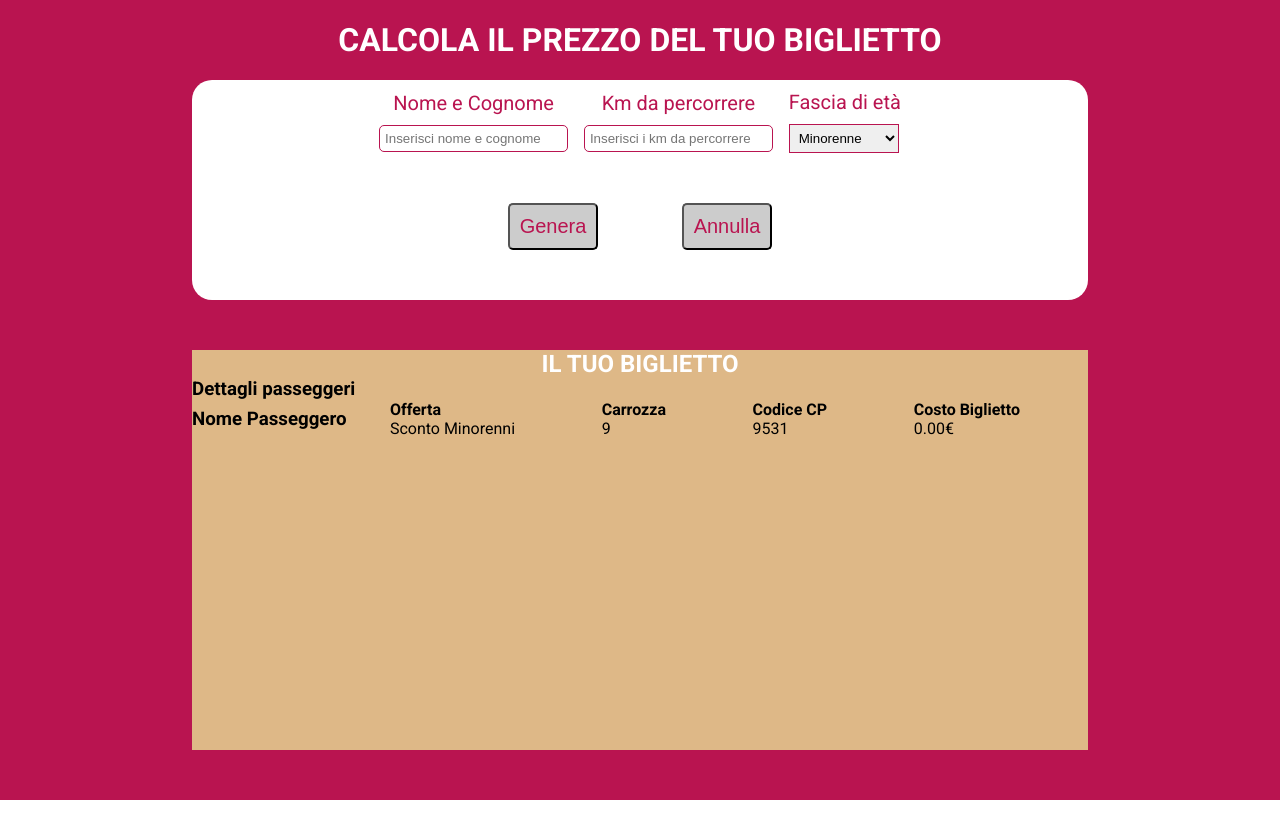
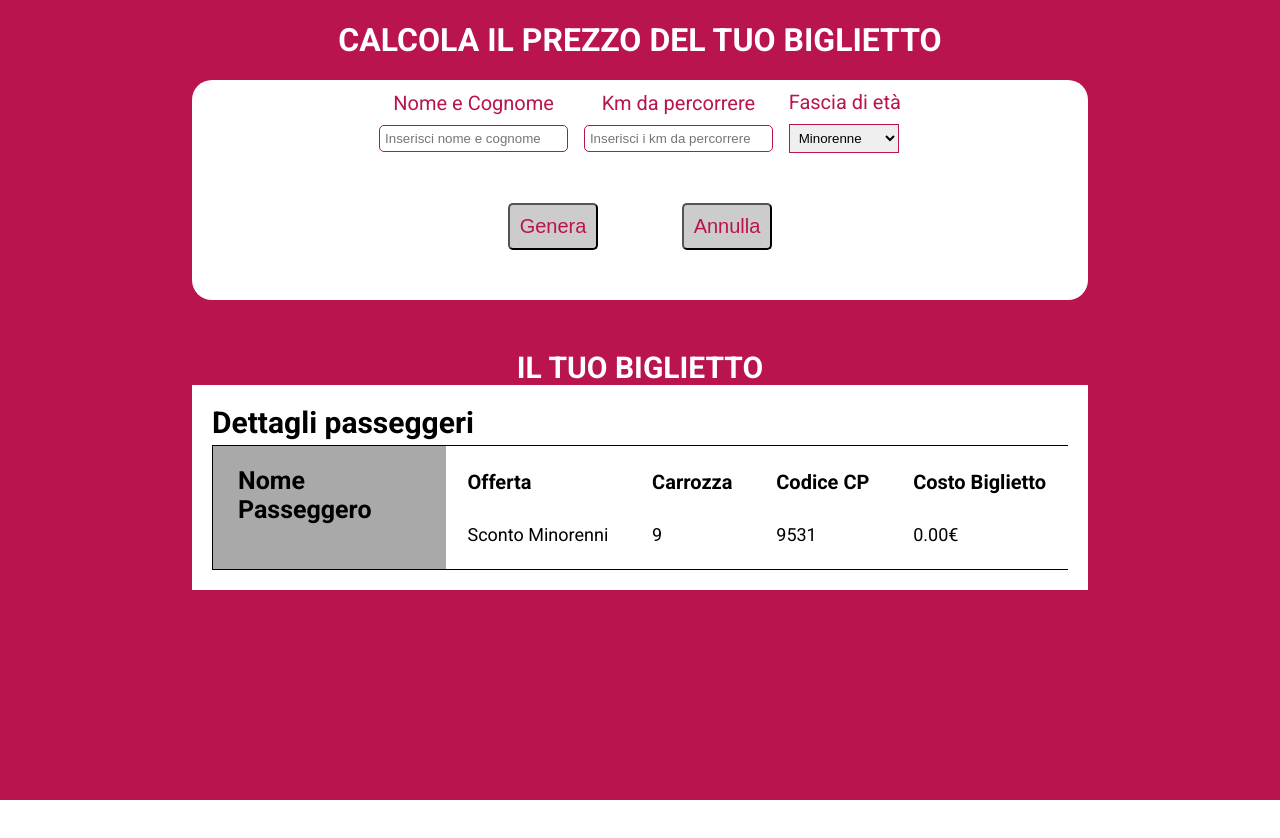
Before and after one commit to LucaHLR91/js-biglietto-treno-form, a plain HTML site: page index.html in a window 1280 px wide. Both pictures are taken after a click on the button "Genera". Drawn offline with Linux system fonts and the light colour scheme.

Commit message:
Terminated

```diff
--- a/css/style.css
+++ b/css/style.css
@@ -83,10 +83,29 @@ header {
     padding: 10px;
 }
 
+.submit button:hover {
+    border: 2px solid #8A2BE2;
+}
+
+.main-bottom {
+    display: none;
+}
+
 .box {
     display: flex;
     justify-content: center;
     align-items: center;
+    font-size: 20px;
+}
+
+.box-content {
+    background-color: white;
+    padding: 20px;
+}
+
+.box-content h3 {
+    font-size: 30px;
+    padding-bottom: 5px;
 }
 
 .ticket {
@@ -94,6 +113,25 @@ header {
     display: flex;
     justify-content: flex-start;
     align-items: center;
+    border-top: 1px solid black;
+    border-left: 1px solid black;
+    border-bottom: 1px solid black;
+}
+
+.ticket h3 {
+    font-size: 25px;
+    padding-bottom: 20px;
+    margin-left: 5px;
+}
+
+.ticket #passeggero {
+    padding: 20px;
+}
+
+.ticket #nome_passeggero {
+    font-size: 25px;
+    padding-bottom: 5px;
+    margin-left: 5px;
 }
 
 .info {
@@ -102,6 +140,15 @@ header {
     flex-direction: row;
     justify-content: space-around;
     align-items: center;
+}
+
+.info h4 {
+    padding-bottom: 30px;
+    font-size: 20px;
+}
+
+.info p {
+    font-size: 18px;
 }
 
 
@@ -131,8 +178,8 @@ header {
     border-radius: 20px;
 } */
 
-.debug .main-bottom {
+/* .debug .main-bottom {
     height: 50%;
     background-color: burlywood;
     display: none;
-}
+} */
--- a/index.html
+++ b/index.html
@@ -56,12 +56,12 @@
                     <section class="box title">
                         <h2>Il tuo biglietto</h1>
                     </section>
-                    <section>
+                    <section class="box-content">
                         <div>
                             <h3>Dettagli passeggeri</h3>
                         </div>
                         <div class="ticket">
-                            <div>
+                            <div id="passeggero">
                                 <div>
                                     <h3>Nome Passeggero</h3>
                                 </div>
--- a/js/main.js
+++ b/js/main.js
@@ -49,6 +49,8 @@ btnGenera.addEventListener('click',
 
 )
 
+var passeggero = document.getElementById('passeggero');
+passeggero.style.backgroundColor = 'darkgrey';
 
 // CANCELLA DATI
 var btnAnnulla = document.getElementById('annulla');
```
